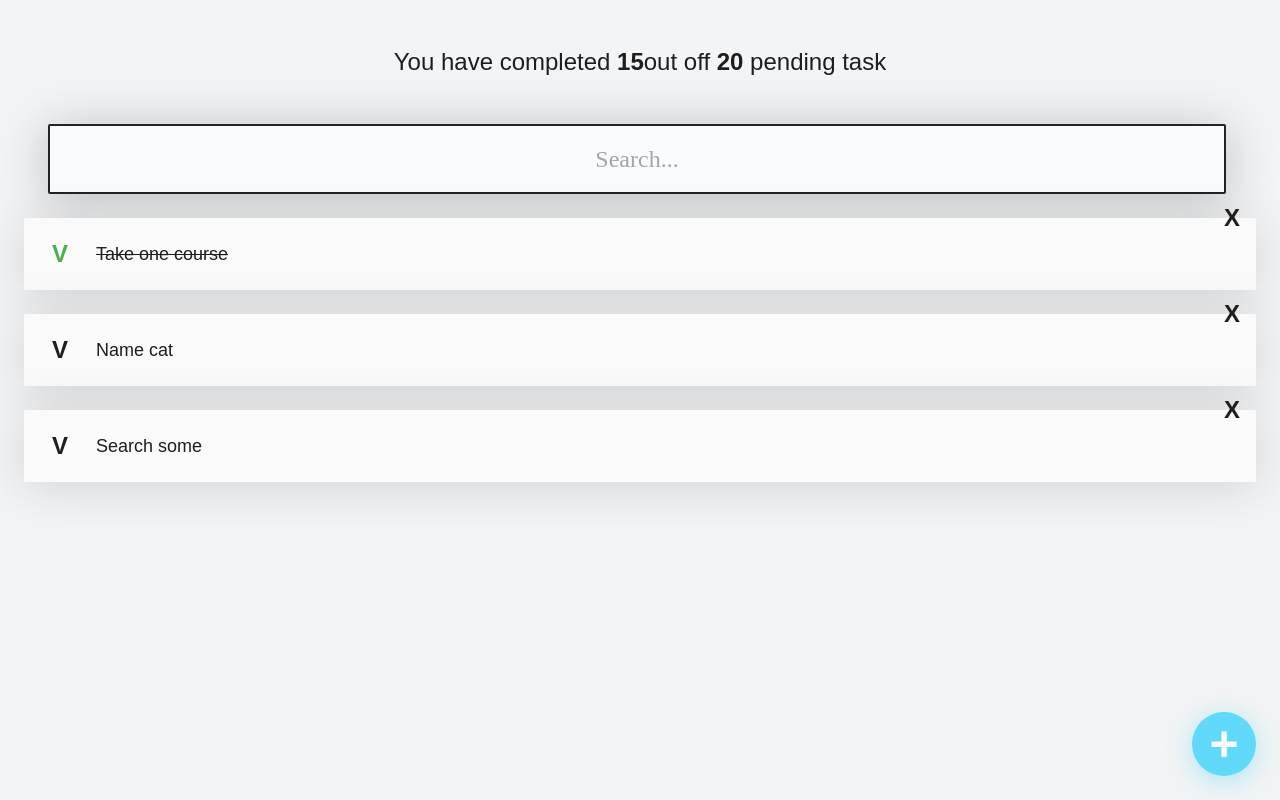
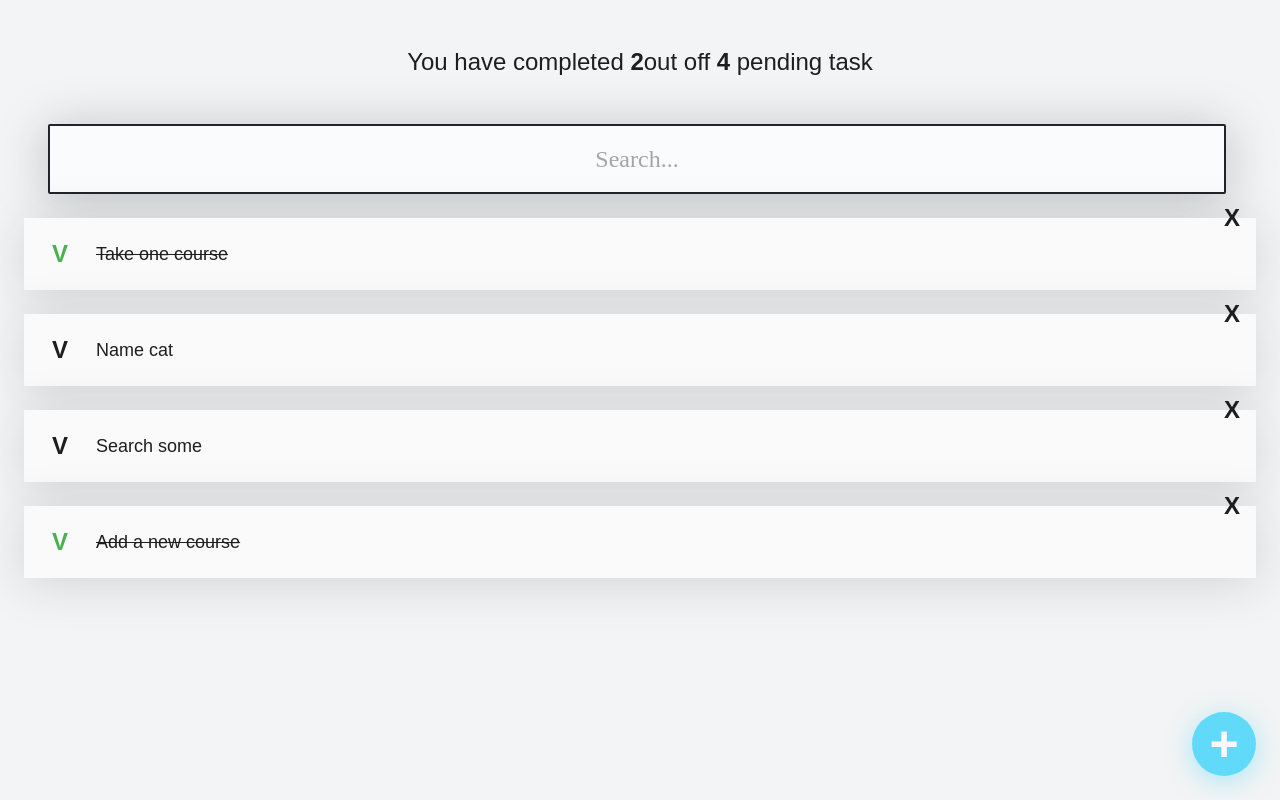
Before and after one commit to Einarr07/curso-react, a React (Vite) app: page / in a window 1280 px wide. Built offline with nearby package versions, Linux system fonts and the light colour scheme.

Commit message:
App.jsx: The state was placed in the main component, and a new state was created for TODOS
TodoSearch.jsx: The location of the state was changed for use in the main component

```diff
--- a/src/App.jsx
+++ b/src/App.jsx
@@ -9,15 +9,31 @@ const defaultTodos = [
     {text: 'Take one course', completed: true},
     {text: 'Name cat', completed: false},
     {text: 'Search some', completed: false},
+    {text: 'Add a new course', completed: true},
 ]
 
 function App() {
+    // This is REACT STATE. It returns an array with two values:
+    // 1) searchValue -> the current value of the state (read-only / immutable)
+    // 2) setSearchValue -> The function used to update that state
+    // We can also provide an initial state value; in this case, an empty string
+    const [searchValue, setSearchValue] = React.useState('');
+
+    const [todos, setTodos] = React.useState(defaultTodos);
+
+    const completedTodos = todos.filter(state => state.completed === true).length;
+    const totalTodos = todos.length;
+
+    console.log(`The user search is ${searchValue}`)
 
     return (
         <>
 
-            <TodoCounter completed={15} total={20}/>
-            <TodoSearch/>
+            <TodoCounter completed={completedTodos} total={totalTodos}/>
+            <TodoSearch
+                sarchValue={searchValue}
+                setSearchValue={setSearchValue}
+            />
             <TodoList>
 
                 {/*We can use too something how this
--- a/src/TodoSearch.jsx
+++ b/src/TodoSearch.jsx
@@ -1,20 +1,19 @@
 import './TodoSearch.css'
 import React from 'react'
 
-function TodoSearch() {
-    // This is REACT STATE. It returns an array with two values:
-    // 1) searchValue -> the current value of the state (read-only / immutable)
-    // 2) setSearchValue -> The function used to update that state
-    // We can also provide an initial state value; in this case, an empty string
-    const [searchValue, setSearchValue] = React.useState('')
-
-    console.log(`The user search is ${searchValue}`)
+function TodoSearch(
+    {
+        searchValue,
+        setSearchValue
+    }) {
     return (
         <>
             <input
                 placeholder='Search...'
                 className='TodoSearch'
+                // The input value is controlled by the state (searchValue)
                 value={searchValue}
+                // When the user types, we update the state with the new value
                 onChange={(event) => {
                     setSearchValue(event.target.value)
                 }}
```
